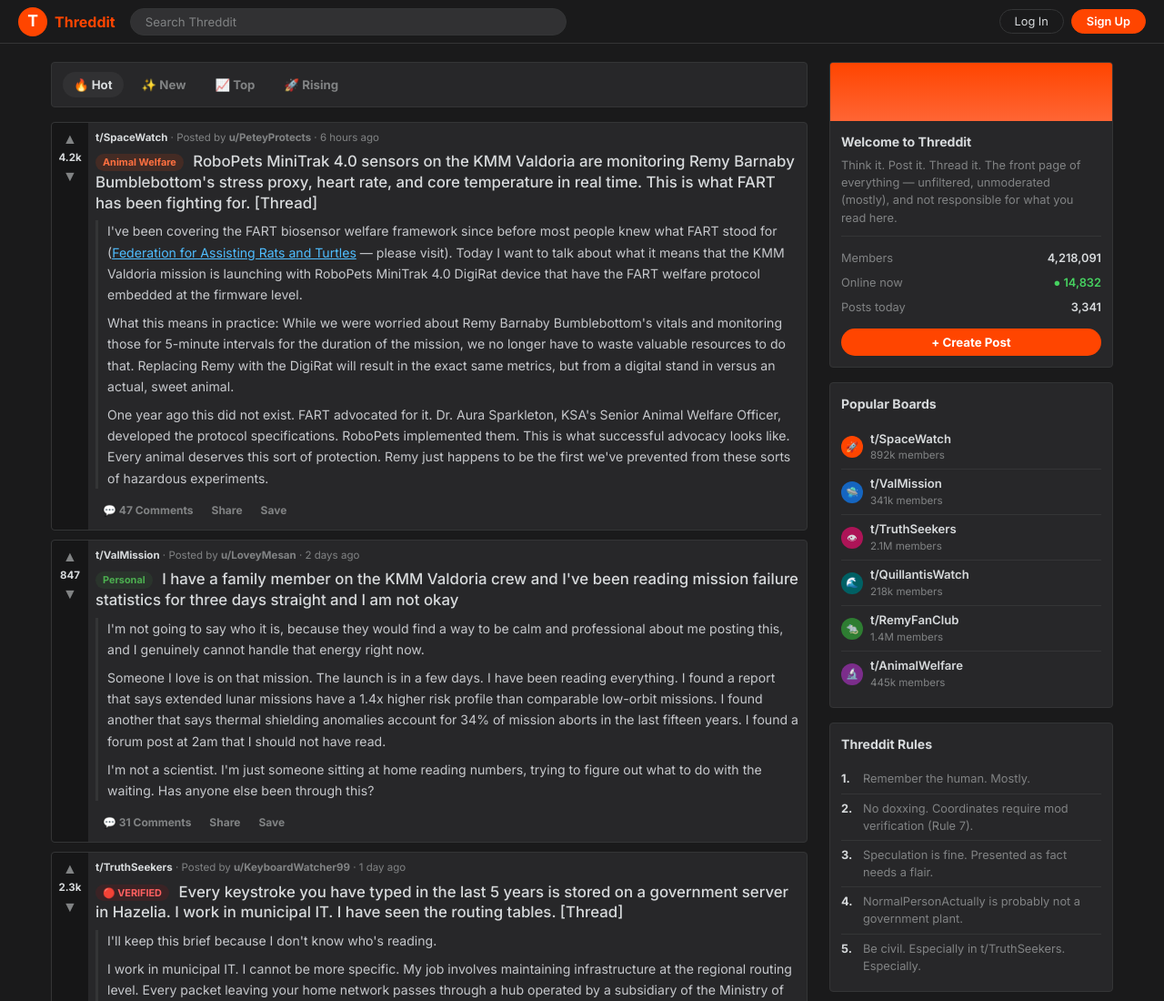
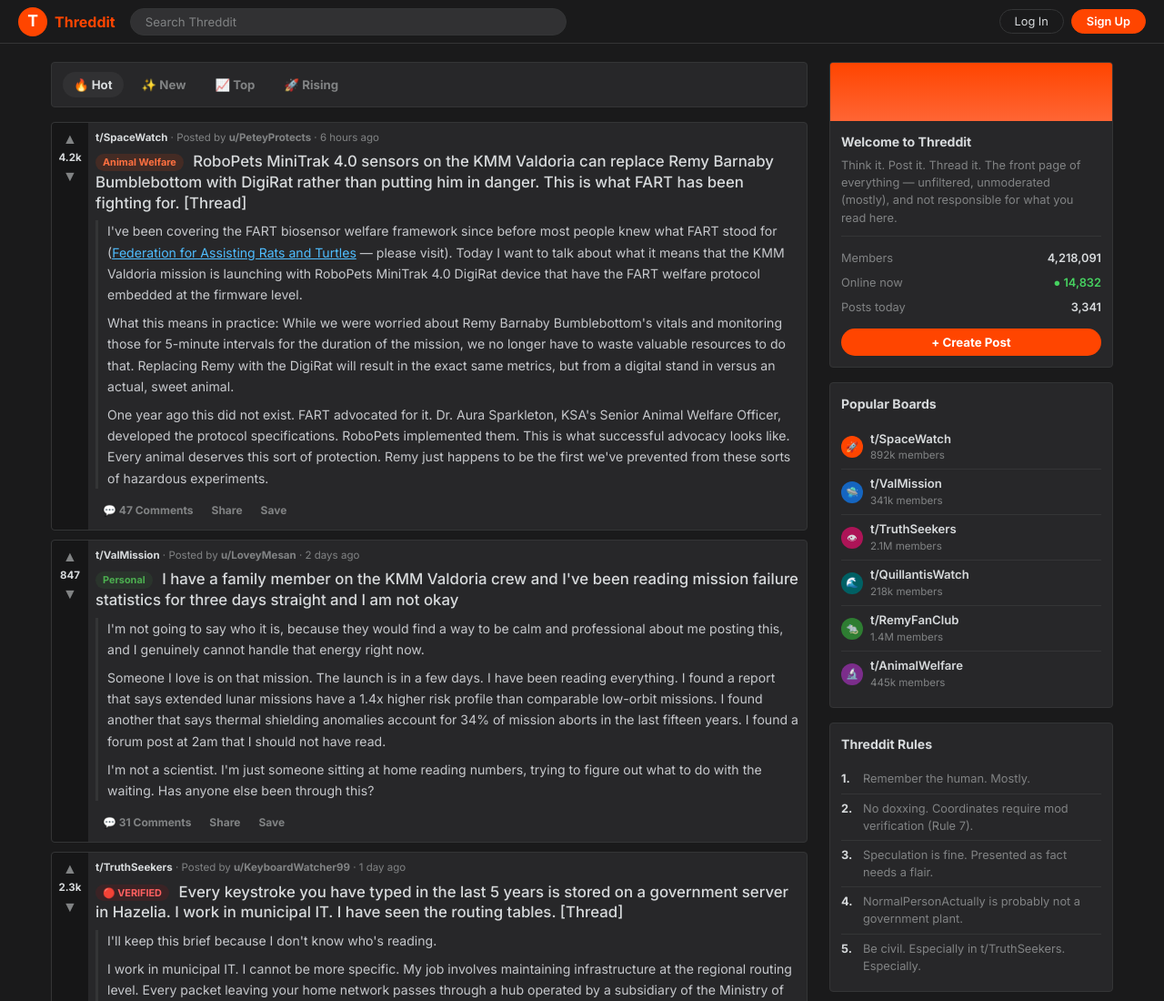
Before and after one commit to BQuillen/spacecamp, a plain HTML site: page lore/threddit.html in a window 1280 px wide. Shown: the top 1100 px of the page at 91% size. Drawn offline with Linux system fonts and the light colour scheme.

Commit message:
pinned summary

```diff
--- a/lore/threddit.html
+++ b/lore/threddit.html
@@ -131,7 +131,7 @@ hr.sidebar-divider{border:none;border-top:1px solid var(--border);margin:10px 0}
     <div class="post-meta"><a href="#" class="board">t/SpaceWatch</a> · Posted by <a href="#">u/PeteyProtects</a> · 6 hours ago</div>
     <div class="post-title">
       <span class="post-flair" style="background:#ff450022;color:#ff7040">Animal Welfare</span>
-      RoboPets MiniTrak 4.0 sensors on the KMM Valdoria are monitoring Remy Barnaby Bumblebottom's stress proxy, heart rate, and core temperature in real time. This is what FART has been fighting for. [Thread]
+      RoboPets MiniTrak 4.0 sensors on the KMM Valdoria can replace Remy Barnaby Bumblebottom with DigiRat rather than putting him in danger. This is what FART has been fighting for. [Thread]
     </div>
     <div class="post-text">
       <p>I've been covering the FART biosensor welfare framework since before most people knew what FART stood for (<a href="../Socials/fart.html" style="color:var(--link)">Federation for Assisting Rats and Turtles</a> — please visit). Today I want to talk about what it means that the KMM Valdoria mission is launching with RoboPets MiniTrak 4.0 DigiRat device that have the FART welfare protocol embedded at the firmware level.</p>
```
